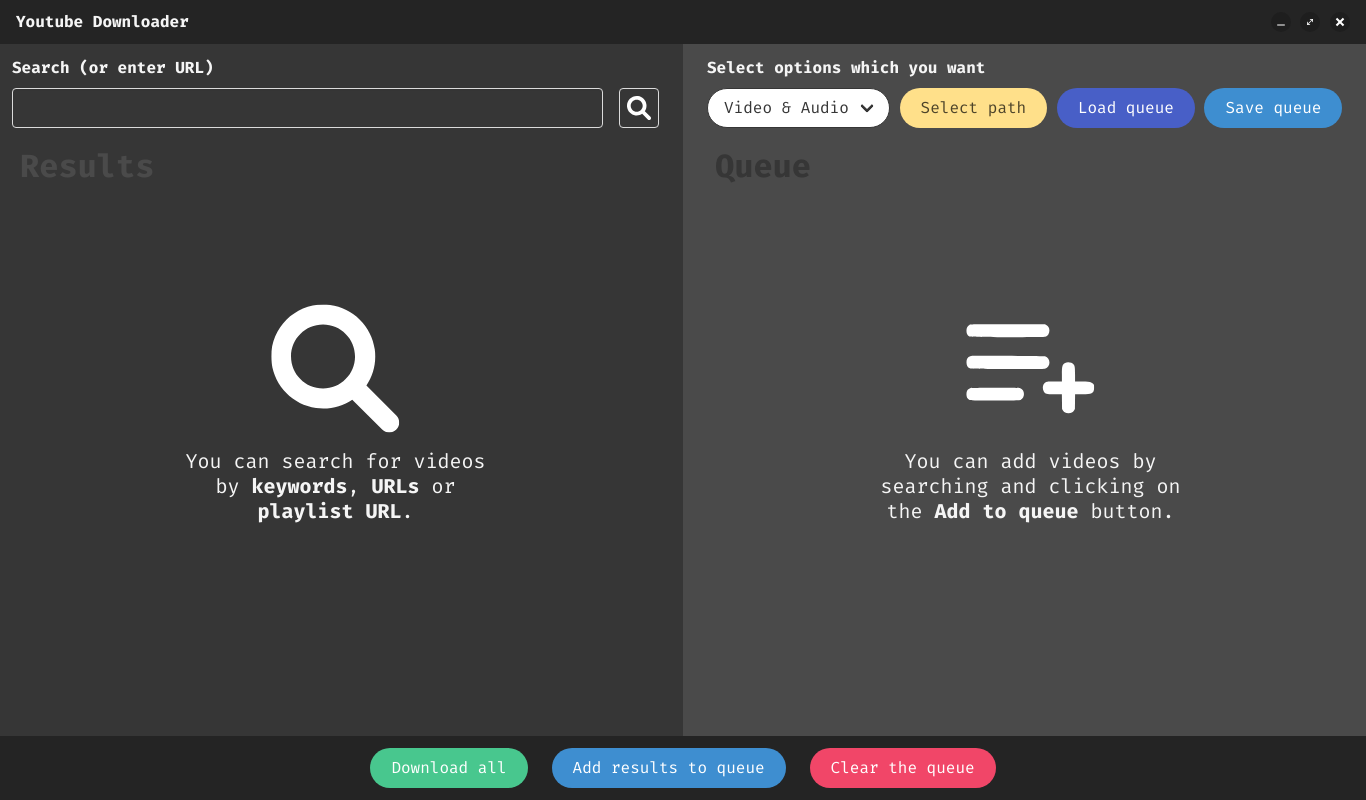
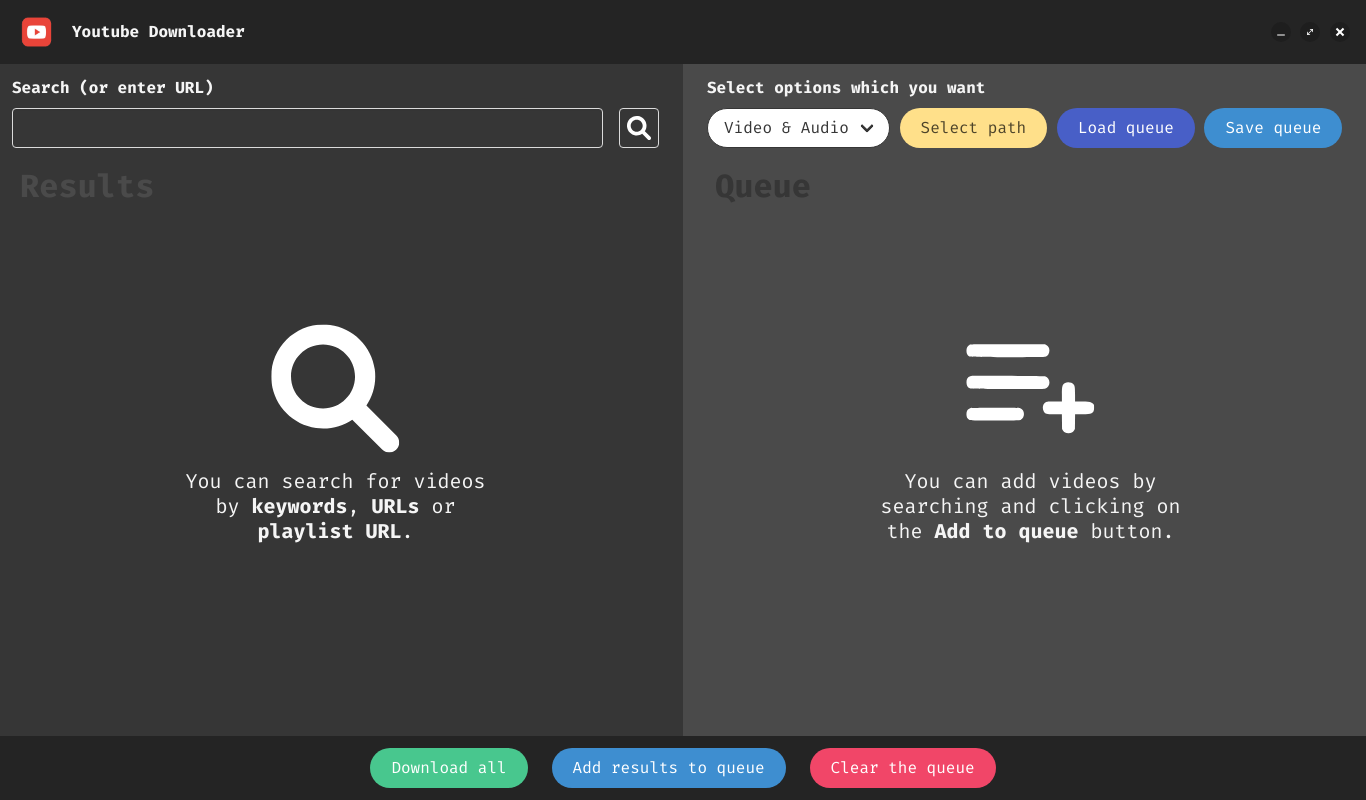
Before and after one commit to GrzywN/Youtube-Downloader, an Electron app: page src/index.html in a window 1366 px wide. Drawn offline with nearby package versions, Linux system fonts and the light colour scheme; no server answers.

Commit message:
add logo to titlebar

```diff
--- a/src/index.html
+++ b/src/index.html
@@ -10,7 +10,10 @@
   </head>
   <body class="is-flex is-flex-direction-column is-justify-content-space-between">
     <div class="message-header has-background-black-ter is-radiusless" id="title-bar">
-      <p class="has-text-light mr-auto has-text-weight-bold">Youtube Downloader</p>
+      <div class="is-flex is-align-items-center">
+        <img src="./assets/icon.png" alt="Logo" width="40" />
+        <p class="has-text-light has-text-weight-bold ml-4">Youtube Downloader</p>
+      </div>
       <div>
         <button class="delete delete--no-icon" id="minimize-app" tabindex="-1">
           <img src="./assets/minimize.svg" alt="" width="20" height="20" />
```
